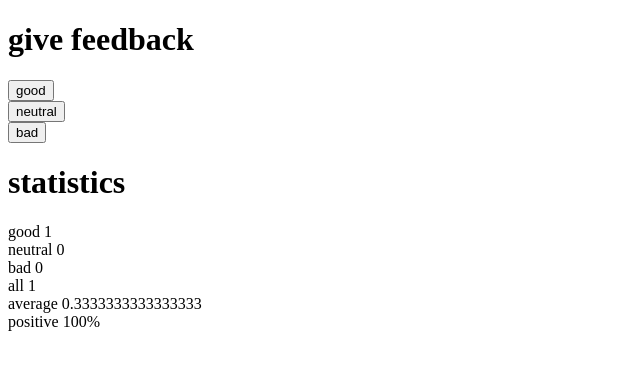
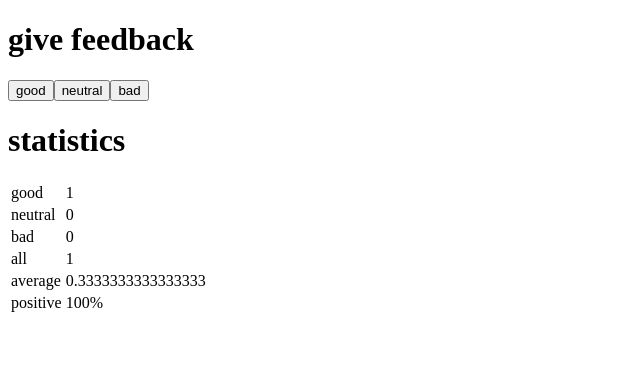
Before and after one commit to madhavarayulu/fullstackopen, a React (Vite) app in the folder part1/: page / in a window 1280 px wide. Both pictures are taken after a click on the button "good". Shown: the top 370 px of the page, without its empty margins (0-640 px from the left). Built offline with nearby package versions, Linux system fonts and the light colour scheme.

Commit message:
complete 1.11*: unicafe step6

```diff
--- a/part1/src/App.jsx
+++ b/part1/src/App.jsx
@@ -10,9 +10,9 @@ const Button = (props) => {
 
 const StatisticLine = (props) => {
   return (
-    <div>
+    <>
       {props.text} {props.value}
-    </div>
+    </>
   )
 }
 
@@ -34,12 +34,34 @@ const Statistics = (props) => {
   return (
     <div>
       <h1>statistics</h1>
-      <StatisticLine text="good" value={props.good} />
-      <StatisticLine text="neutral" value={props.neutral} />
-      <StatisticLine text="bad" value={props.bad} />
-      <StatisticLine text="all" value={totalFeedbacks} />
-      <StatisticLine text="average" value={averageFeedbacks} />
-      <StatisticLine text="positive" value={positivePercentage} />
+      <table>
+        <tbody>
+          <tr>
+            <td><StatisticLine text="good" /></td>
+            <td><StatisticLine value={props.good} /></td>
+          </tr>
+          <tr>
+            <td><StatisticLine text="neutral" /></td>
+            <td><StatisticLine value={props.neutral} /></td>
+          </tr>
+          <tr>
+            <td><StatisticLine text="bad"  /></td>
+            <td><StatisticLine value={props.bad} /></td>
+          </tr>
+          <tr>
+            <td><StatisticLine text="all" /></td>
+            <td><StatisticLine value={totalFeedbacks} /></td>
+          </tr>
+          <tr>
+            <td><StatisticLine text="average" /></td>
+            <td><StatisticLine value={averageFeedbacks} /></td>
+          </tr>
+          <tr>
+            <td><StatisticLine text="positive" /></td>
+            <td><StatisticLine value={positivePercentage} /></td>
+          </tr>
+        </tbody>
+      </table>
     </div>
   )
 }
@@ -52,8 +74,8 @@ const App = () => {
 
   return (
     <div>
-      <div>
-        <h1>give feedback</h1>
+      <h1>give feedback</h1>
+      <div style={{ display: "flex" }}>
         <Button handleClick={() => setGood(good + 1)} text="good" />
         <Button handleClick={() => setNeutral(neutral + 1)} text="neutral" />
         <Button handleClick={() => setBad(bad + 1)} text="bad" />
```
